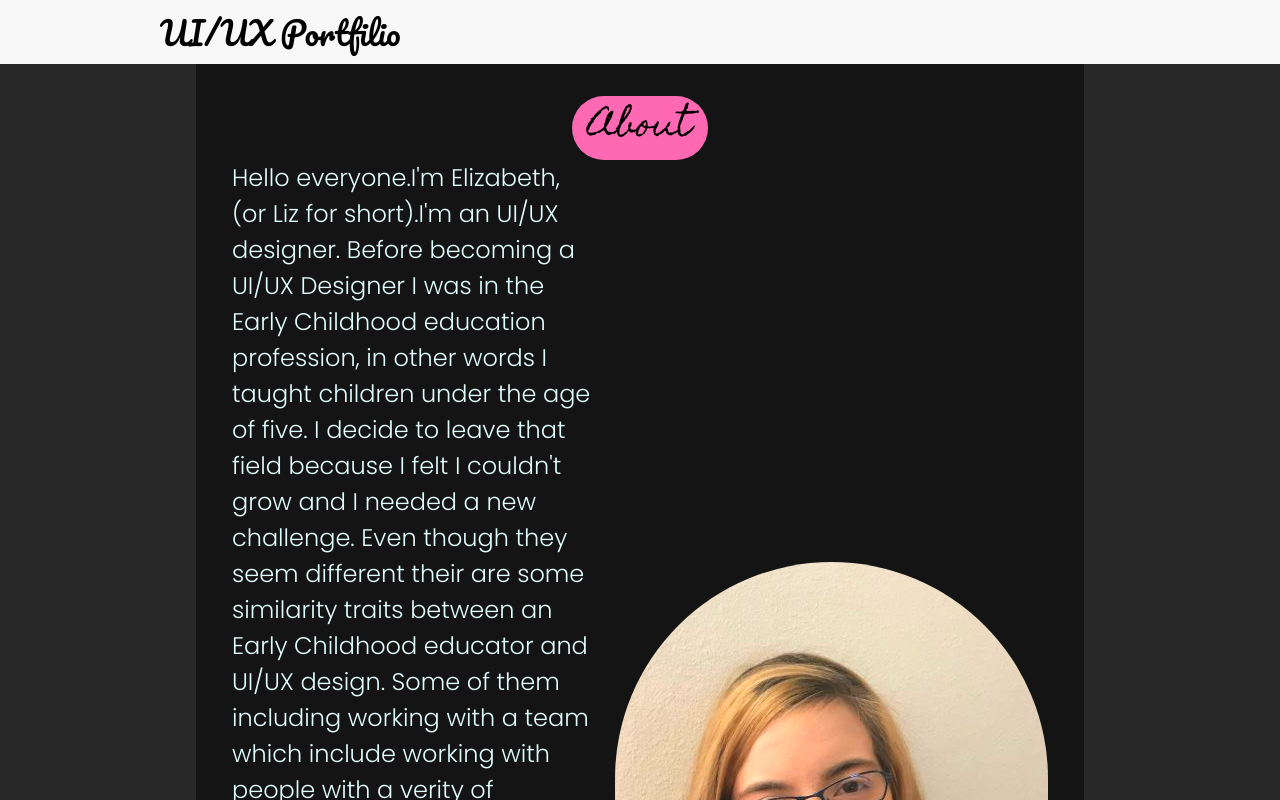
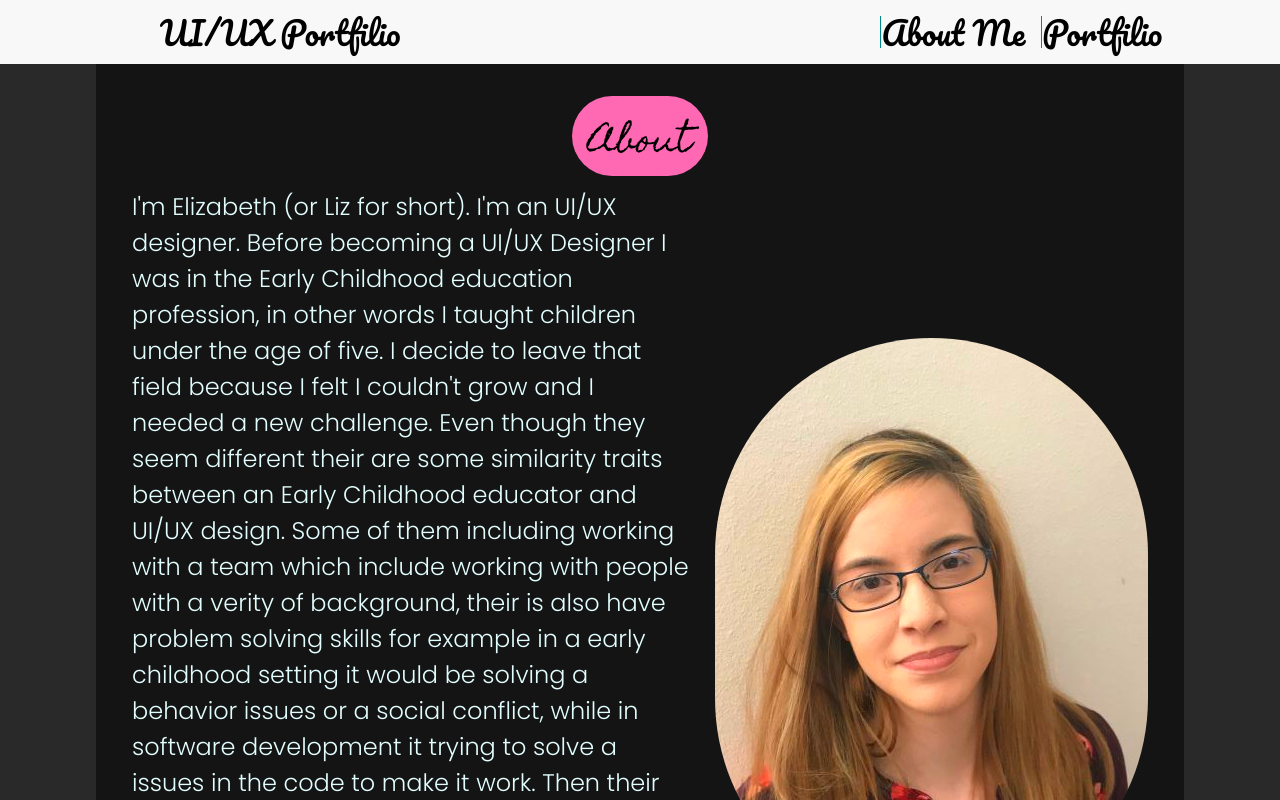
Before and after one commit to lizkavalski/ux-ui-portfolio, a website: page about.html in a window 1280 px wide. Shown: the top 800 px of the page. Drawn offline with Linux system fonts and the light colour scheme; a web font is replaced by a local one.

Commit message:
still working on the about page

```diff
--- a/about.html
+++ b/about.html
@@ -25,7 +25,7 @@
           <div class='about'>
             <h2>About</h2>
             <p>
-                  Hello everyone.I'm Elizabeth, (or Liz for short).I'm an UI/UX designer. Before becoming a UI/UX Designer I was in the Early Childhood education profession, in other words I taught children under the age of five. I decide to leave that field because I felt I couldn't grow and I needed a new challenge. Even though they seem different their are some similarity traits between an Early Childhood educator and UI/UX design. Some of them including working with a team which include working with people with a verity of background, their is also have problem solving skills for example in a early childhood setting it would be solving a behavior issues or a social conflict, while in software development it trying to solve a issues in the code to make it work. Then their also being able to break down a problems into more manageable steps. The reason I choose software development when  deciding to switch career is because I enjoy the feeling of creating something new and saying "I did that" after facing a difficult task or issues in the code.
+                  I'm Elizabeth (or Liz for short). I'm an UI/UX designer. Before becoming a UI/UX Designer I was in the Early Childhood education profession, in other words I taught children under the age of five. I decide to leave that field because I felt I couldn't grow and I needed a new challenge. Even though they seem different their are some similarity traits between an Early Childhood educator and UI/UX design. Some of them including working with a team which include working with people with a verity of background, their is also have problem solving skills for example in a early childhood setting it would be solving a behavior issues or a social conflict, while in software development it trying to solve a issues in the code to make it work. Then their also being able to break down a problems into more manageable steps. The reason I choose software development when  deciding to switch career is because I enjoy the feeling of creating something new and saying "I did that" after facing a difficult task or issues in the code.
                    <br>
                   <img id="profile" src="assets/small_profile_pic.jpg" alt="picOfMe">
               </p>
--- a/styles/style.css
+++ b/styles/style.css
@@ -11,7 +11,7 @@
     font-family: 'Pacifico', cursive;
     font-size: 2em;
     display: flex;
-    justify-content: space-between;
+    /* justify-content: space-between; */
     padding: .5em 6em .5em 5em;
     position: fixed;
     z-index: 2;
@@ -19,12 +19,10 @@
     width: 50em;
   }
   nav h2{
-    margin-right: 30em;
+    margin-right: 15em;
   }
   nav ul li {
-    display: flex;
-    flex-flow: row-reverse nowrap;
-    justify-content: flex-end;
+    padding-right:.5em;
     border-left:darkcyan solid .01em ;
   }
   nav a{
@@ -33,7 +31,7 @@
   }
 
   .info{
-    margin: 4em 3em 0em 3em;
+    margin: 4em 0em 0em 0em;
   }
   #heading-pic{
     background-image: url("../assets/hiking-blur.png");
@@ -112,22 +110,22 @@
 
   }
   .about{
-    width: 75%;
+    width: 85%;
     margin:auto;
     background-color: rgba(0, 0, 0, 0.50);
     display: flex;
+    flex-wrap: wrap;
     align-items:center;
-    flex-wrap: wrap;
     justify-content: center;
     align-content: center;
   }
   .about > h2 {
     background-color: hotpink;
-    font-family: 'Homemade Apple', cursive;
+    font-family:'Homemade Apple', cursive;
     font-size: 2em;
-    padding: .5em;
+    padding: 1em .5em .5em 0.5em;
     border-radius: 2em;
-    margin: 1em 0em 0em 0em;
+    margin: 1em 0em .4em 0em;
     display: flex;
     align-items:flex-start;
     justify-content: flex-start;
```
